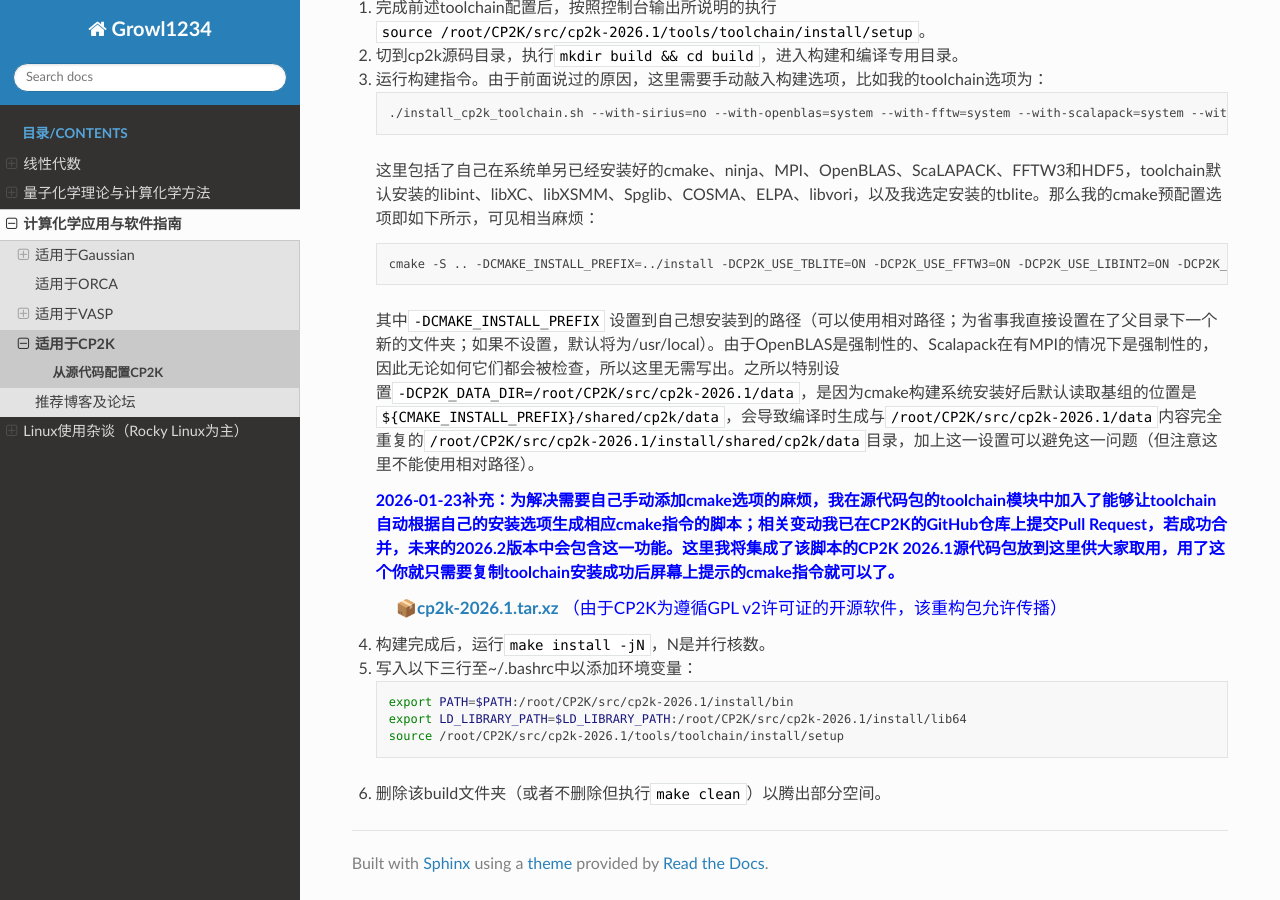
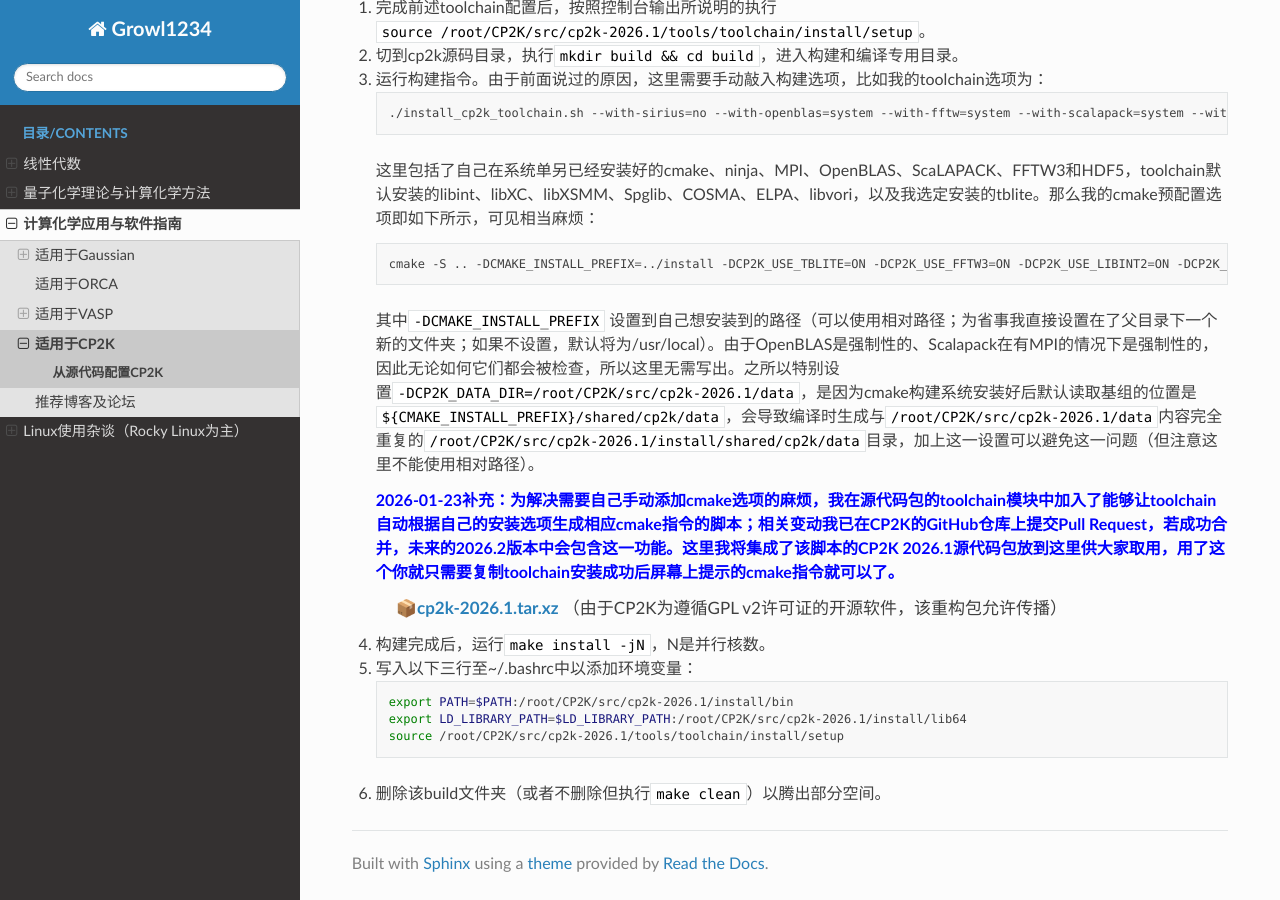
Before and after one commit to Growl1234/RTDProject, a Sphinx documentation site: the page built from source/applications/CP2K/installation.md, in a window 1280 px wide and 900 px high, scrolled down 1132 px. Built offline with Sphinx 7.4.7 and the Read the Docs theme 3.1.0, drawn with Linux system fonts in a browser that asks for light colours.

Commit message:
Update installation.md

```diff
--- a/source/applications/CP2K/installation.md
+++ b/source/applications/CP2K/installation.md
@@ -45,7 +45,7 @@ cmake -S .. -DCMAKE_INSTALL_PREFIX=../install -DCP2K_USE_TBLITE=ON -DCP2K_USE_FF
 
 <p style="margin-left: 20px; margin-right: 20px; font-size: 17px;">
 <strong><a href="../../_static/packages/cp2k-2026.1.tar.xz">📦cp2k-2026.1.tar.xz</a></strong>
-<font color=blue>（由于CP2K为遵循GPL v2许可证的开源软件，该重构包允许传播）</font>
+（由于CP2K为遵循GPL v2许可证的开源软件，该重构包允许传播）
 </p>
 
 <li> 构建完成后，运行<code style="font-size: 14px;">make install -jN</code>，N是并行核数。</li>
```
